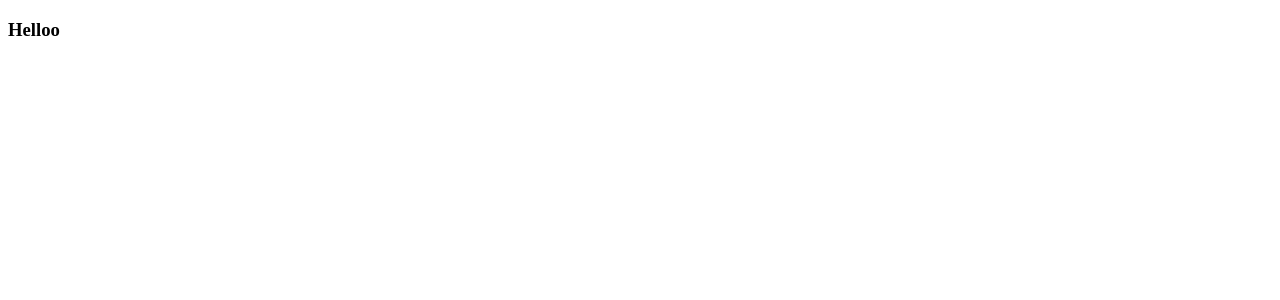
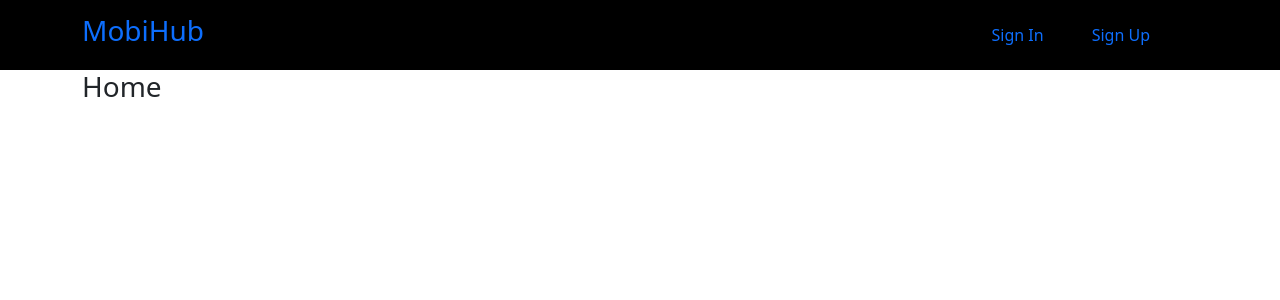
Before and after one commit to HarryNdegwa/friendly-fiesta, a React (Create React App) app in the folder client/: page / in a window 1280 px wide. Shown: the top 300 px of the page. Built offline with nearby package versions, Linux system fonts and the light colour scheme.

Commit message:
Added register login and home pages

```diff
--- a/client/package.json
+++ b/client/package.json
@@ -6,7 +6,9 @@
     "@testing-library/jest-dom": "^5.14.1",
     "@testing-library/react": "^11.2.7",
     "@testing-library/user-event": "^12.8.3",
+    "bootstrap": "^5.1.1",
     "react": "^17.0.2",
+    "react-bootstrap": "^2.0.0-rc.0",
     "react-dom": "^17.0.2",
     "react-router-dom": "^5.2.0",
     "react-scripts": "4.0.1"
--- a/client/src/App.js
+++ b/client/src/App.js
@@ -1,9 +1,19 @@
 import React from "react";
+import Navbar from "./components/Navbar";
+import { Switch, Route } from "react-router-dom";
+import Home from "./pages/Home";
+import Register from "./pages/Register";
+import Login from "./pages/Login";
 
 export default function App() {
   return (
     <div>
-    <h3>Helloo</h3>
+      <Navbar />
+      <Switch>
+        <Route path="/" exact component={Home} />
+        <Route path="/register" exact component={Register} />
+        <Route path="/login" component={Login} />
+      </Switch>
     </div>
   );
 }
--- /dev/null
+++ b/client/src/components/Navbar.jsx
@@ -0,0 +1,30 @@
+import React from "react";
+import { Link } from "react-router-dom";
+
+export default function Navbar() {
+  return (
+    <div className="header">
+      <div className="container d-flex align-items-center justify-content-between">
+        <div>
+          <h3 className="brand">
+            <Link to="/" className="custom-link">
+              MobiHub
+            </Link>
+          </h3>
+        </div>
+        <div className="nav-links">
+          <div>
+            <Link to="/login" className="custom-link">
+              Sign In
+            </Link>
+          </div>
+          <div>
+            <Link to="/register" className="custom-link">
+              Sign Up
+            </Link>
+          </div>
+        </div>
+      </div>
+    </div>
+  );
+}
--- a/client/src/index.css
+++ b/client/src/index.css
@@ -0,0 +1,27 @@
+* {
+  margin: 0;
+  padding: 0;
+  box-sizing: border-box;
+}
+
+.header {
+  height: 70px;
+  background-color: black;
+  width: 100%;
+}
+
+.header .container {
+  height: 100%;
+}
+
+.custom-link {
+  text-decoration: none;
+}
+
+.nav-links {
+  display: flex;
+}
+
+.nav-links div {
+  margin-right: 3rem;
+}
--- a/client/src/index.js
+++ b/client/src/index.js
@@ -2,10 +2,14 @@ import React from "react";
 import ReactDOM from "react-dom";
 import "./index.css";
 import App from "./App";
+import "bootstrap/dist/css/bootstrap.min.css";
+import { BrowserRouter as Router } from "react-router-dom";
 
 ReactDOM.render(
   <React.StrictMode>
-    <App />
+    <Router>
+      <App />
+    </Router>
   </React.StrictMode>,
   document.getElementById("root")
 );
--- /dev/null
+++ b/client/src/pages/Home.jsx
@@ -0,0 +1,9 @@
+import React from "react";
+
+export default function Home() {
+  return (
+    <div className="container">
+      <h3>Home</h3>
+    </div>
+  );
+}
--- /dev/null
+++ b/client/src/pages/Login.jsx
@@ -0,0 +1,9 @@
+import React from "react";
+
+export default function Login() {
+  return (
+    <div className="container">
+      <h3>Login</h3>
+    </div>
+  );
+}
--- /dev/null
+++ b/client/src/pages/Register.jsx
@@ -0,0 +1,9 @@
+import React from "react";
+
+export default function Register() {
+  return (
+    <div className="container">
+      <h3>Register</h3>
+    </div>
+  );
+}
```
Also changed, not shown: 1 other file (tests, documents, lock files or other folders).
